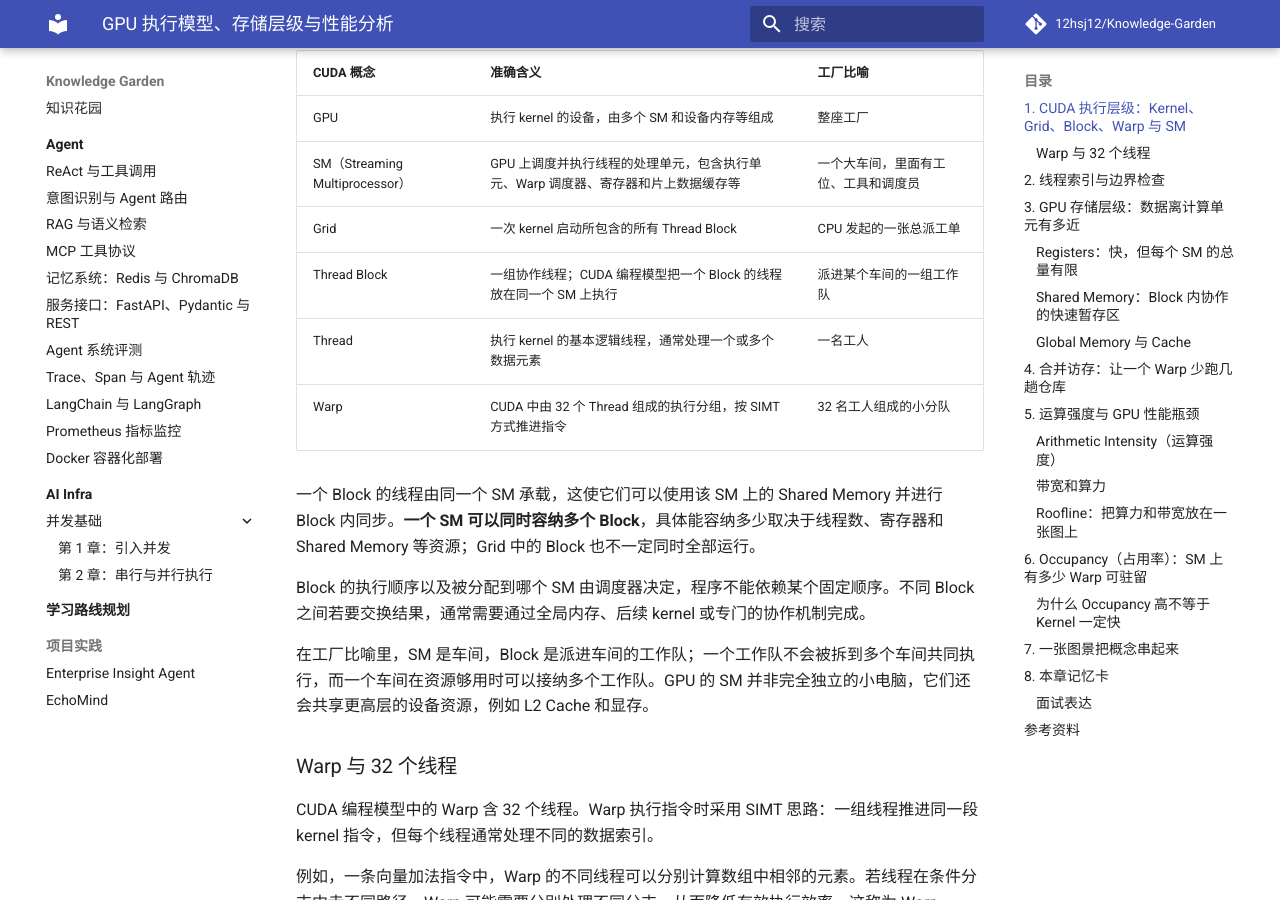
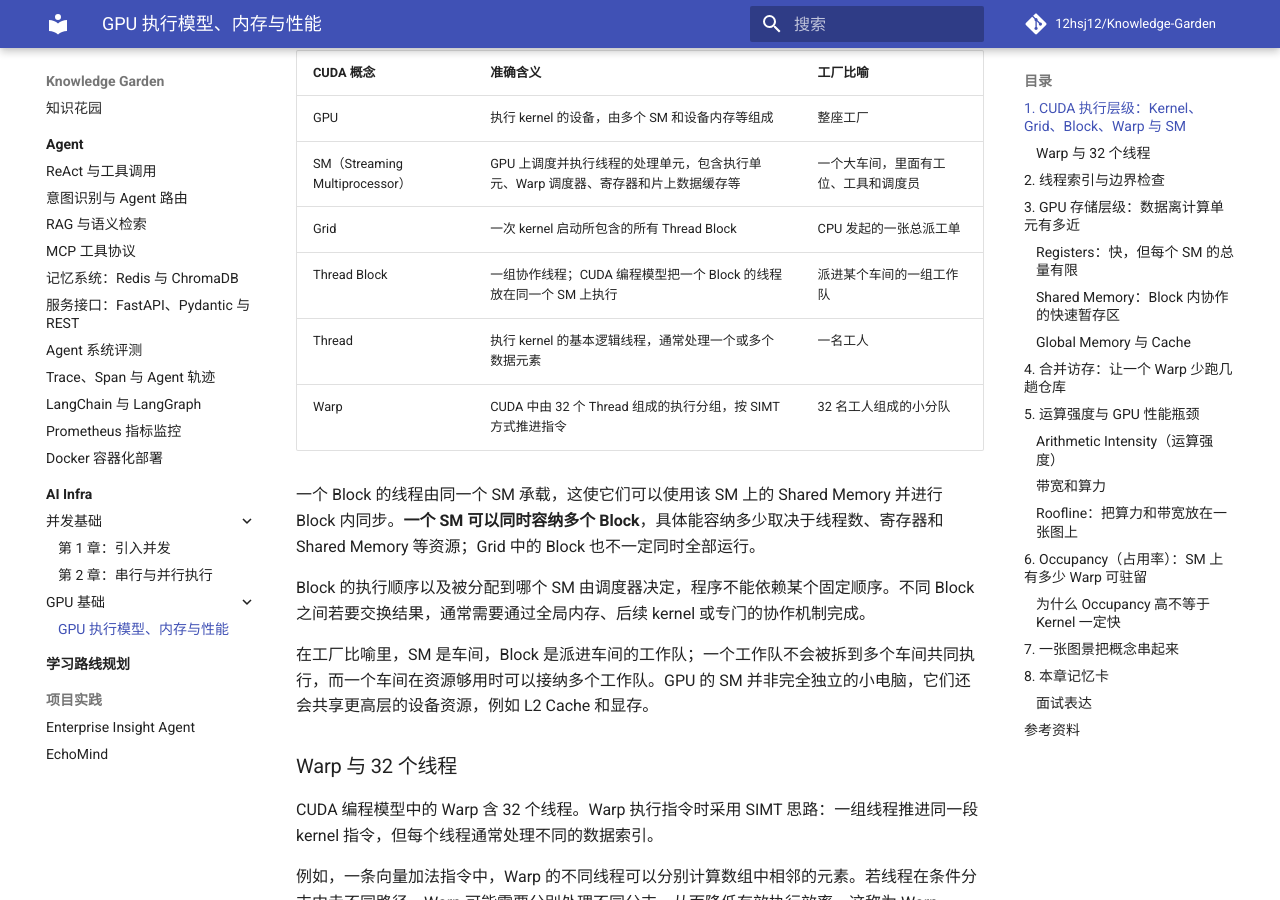
Before and after one commit to 12hsj12/Knowledge-Garden, an MkDocs documentation site: the page built from docs/ai-infra/gpu/cuda-execution-memory-performance.md, in a window 1280 px wide and 900 px high, scrolled down 365 px. Built offline with MkDocs 1.6.1 and Material for MkDocs 9.7.7, drawn with Linux system fonts in a browser that asks for light colours; comment, search, counter and statistics services are not loaded.

Commit message:
Add CUDA GPU fundamentals to AI Infra navigation

```diff
--- a/mkdocs.yml
+++ b/mkdocs.yml
@@ -52,6 +52,8 @@ nav:
       - 并发基础:
           - 第 1 章：引入并发: ai-infra/concurrency/chapter-01.md
           - 第 2 章：串行与并行执行: ai-infra/concurrency/chapter-02.md
+      - GPU 基础:
+          - GPU 执行模型、内存与性能: ai-infra/gpu/cuda-execution-memory-performance.md
   - 学习路线规划:
       - 从计算机基础到 Agent 实习: learning-roadmap/index.md
   - 项目实践:
```
